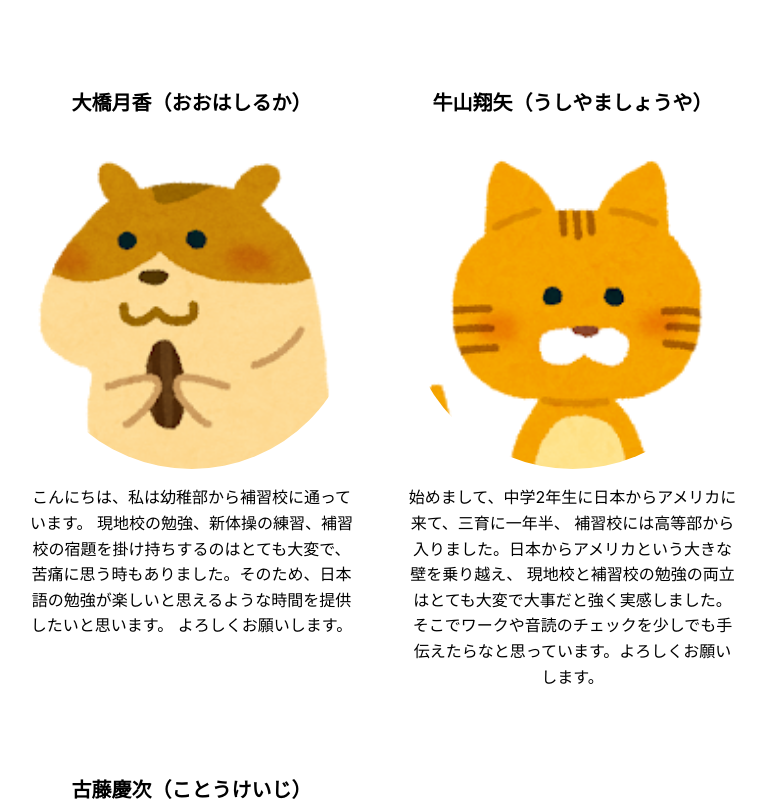
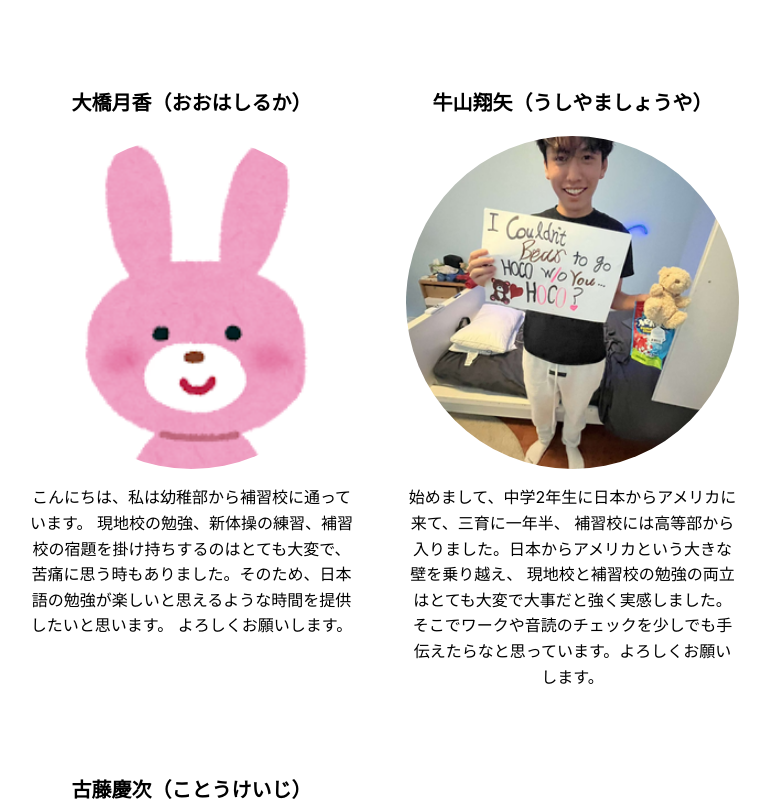
Before and after one commit to 1datcodes/JETS2, a React (Create React App) app: page /about in a window 1280 px wide. Shown: the part 3122-3923 px from the top of the page, without its empty margins (445-1215 px from the left). Built offline with nearby package versions, Linux system fonts and the light colour scheme.

Commit message:
added shoya's pic

```diff
--- a/src/About.js
+++ b/src/About.js
@@ -118,7 +118,7 @@ const About = () => {
                 </div>
                 <div className="ushiyama">
                   <h3>牛山翔矢（うしやましょうや）</h3>
-                  <img src={getRandomImage()} alt="Ushiyama" />
+                  <img src={importedImages["ushiyama.jpg"]} alt="Ushiyama" />
                   <p>
                     始めまして、中学2年生に日本からアメリカに来て、三育に一年半、
                     補習校には高等部から入りました。日本からアメリカという大きな壁を乗り越え、
```
